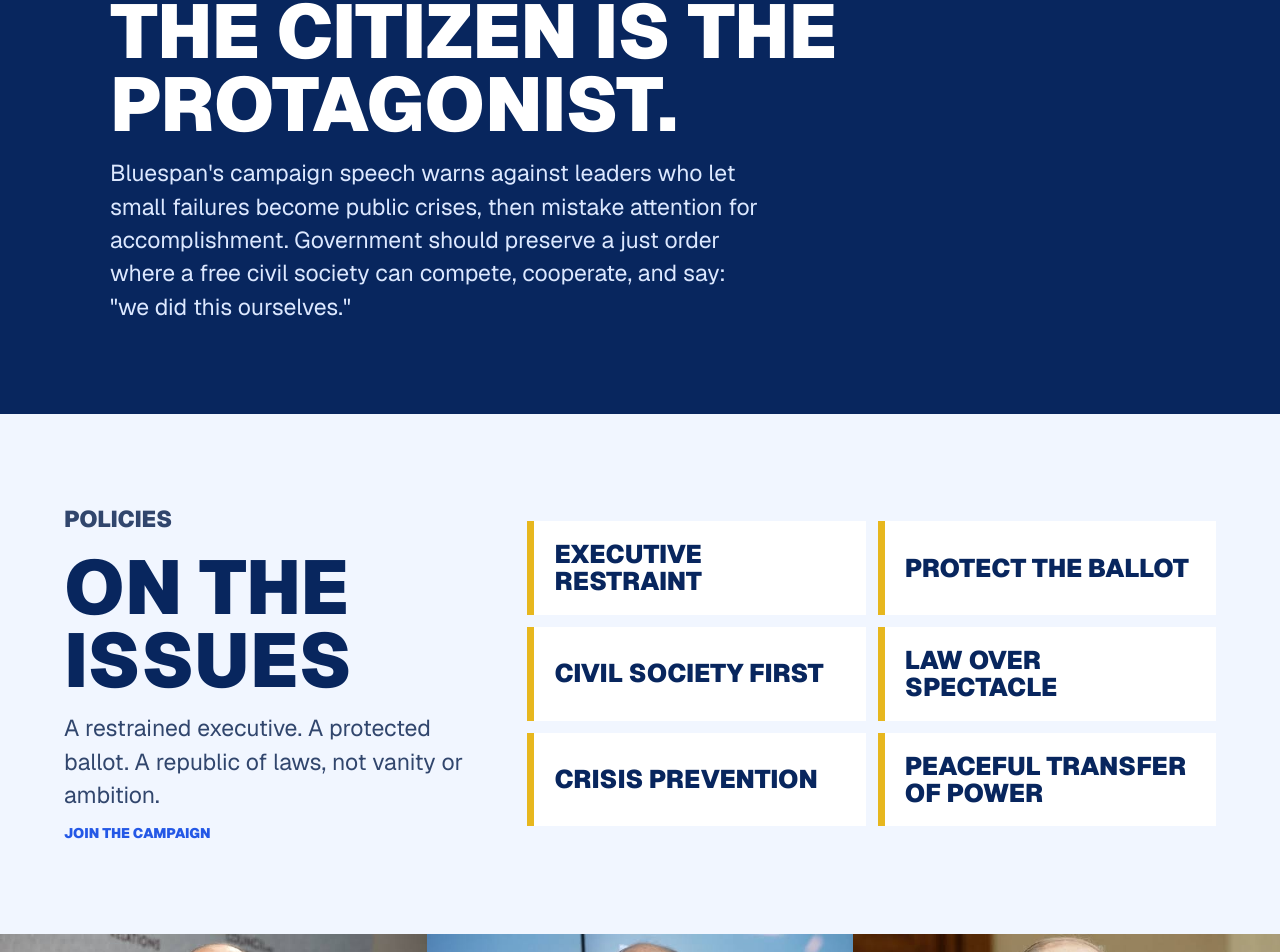
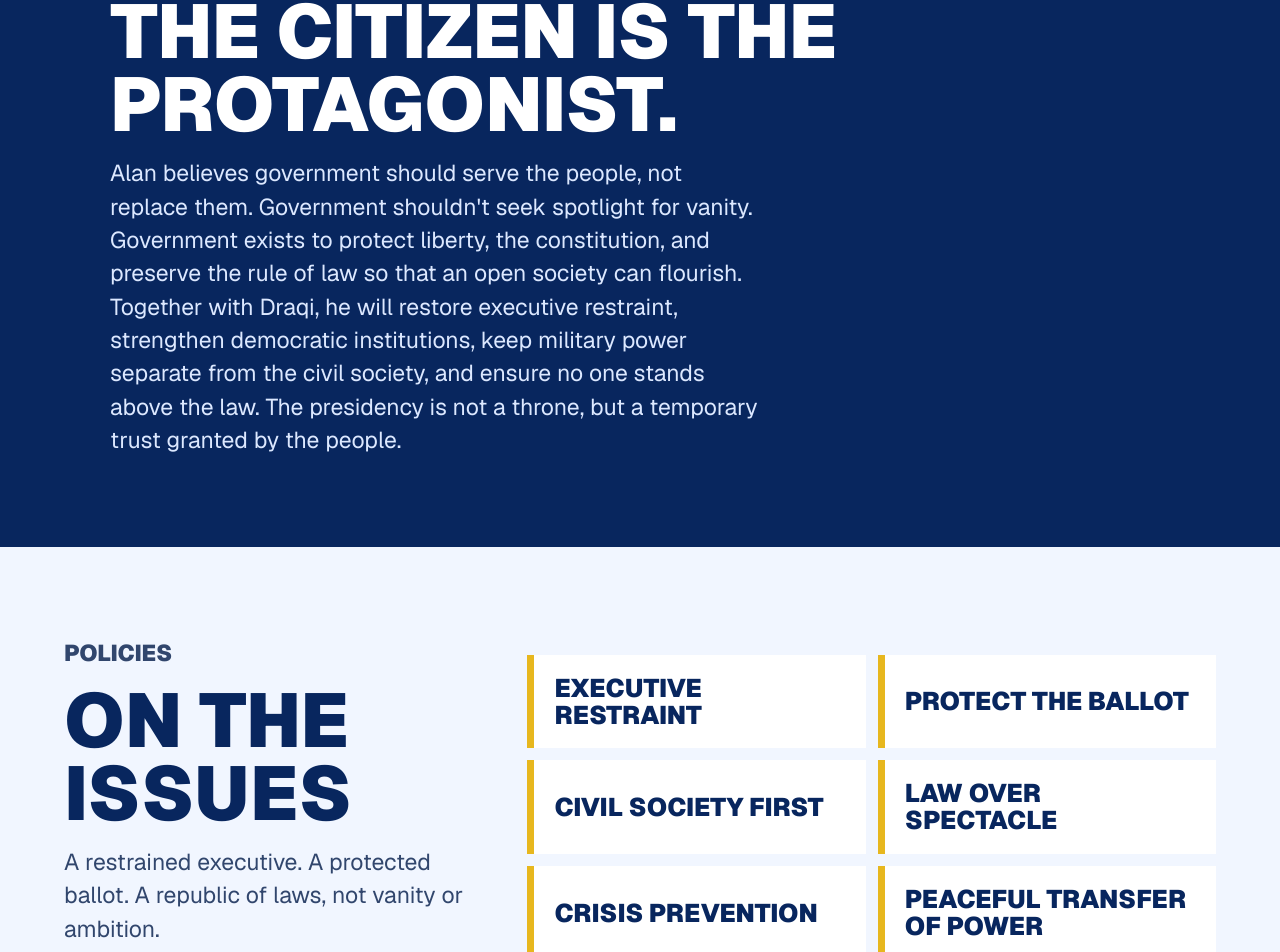
Before and after one commit to manualAlan/bluespan-arkas-2060, a Next.js app: page / in a window 1280 px wide. Shown: the part 2774-3726 px from the top of the page. Built offline with nearby package versions, Linux system fonts and the light colour scheme.

Commit message:
Replace campaign message copy

```diff
--- a/app/page.tsx
+++ b/app/page.tsx
@@ -136,11 +136,14 @@ export default function Home() {
           <p className="eyebrow">The Message</p>
           <h2>The citizen is the protagonist.</h2>
           <p>
-            Bluespan's campaign speech warns against leaders who let small
-            failures become public crises, then mistake attention for
-            accomplishment. Government should preserve a just order where a free
-            civil society can compete, cooperate, and say: "we did this
-            ourselves."
+            Alan believes government should serve the people, not replace them.
+            Government shouldn't seek spotlight for vanity. Government exists
+            to protect liberty, the constitution, and preserve the rule of law
+            so that an open society can flourish. Together with Draqi, he will
+            restore executive restraint, strengthen democratic institutions,
+            keep military power separate from the civil society, and ensure no
+            one stands above the law. The presidency is not a throne, but a
+            temporary trust granted by the people.
           </p>
         </div>
       </section>
```
